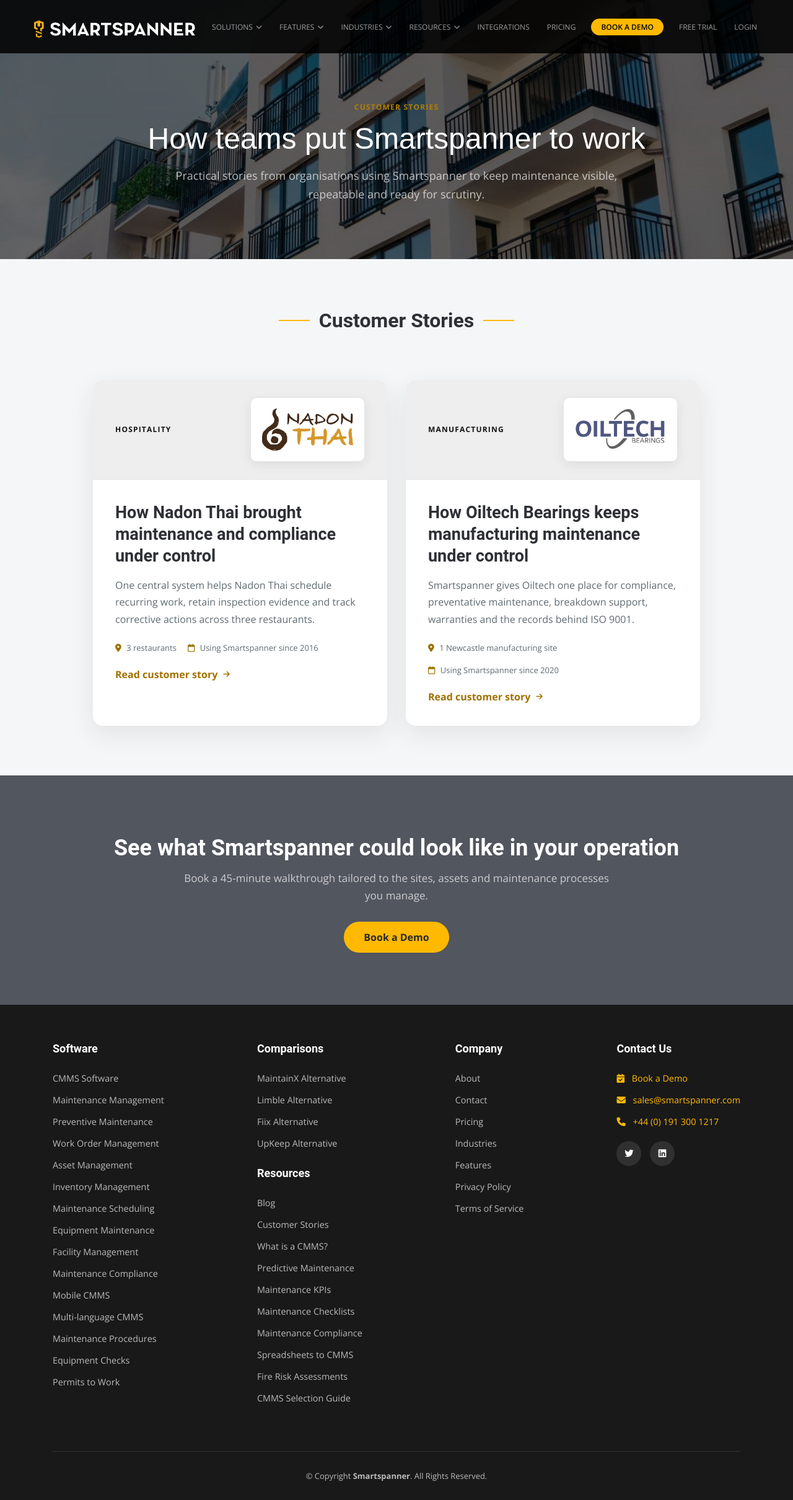
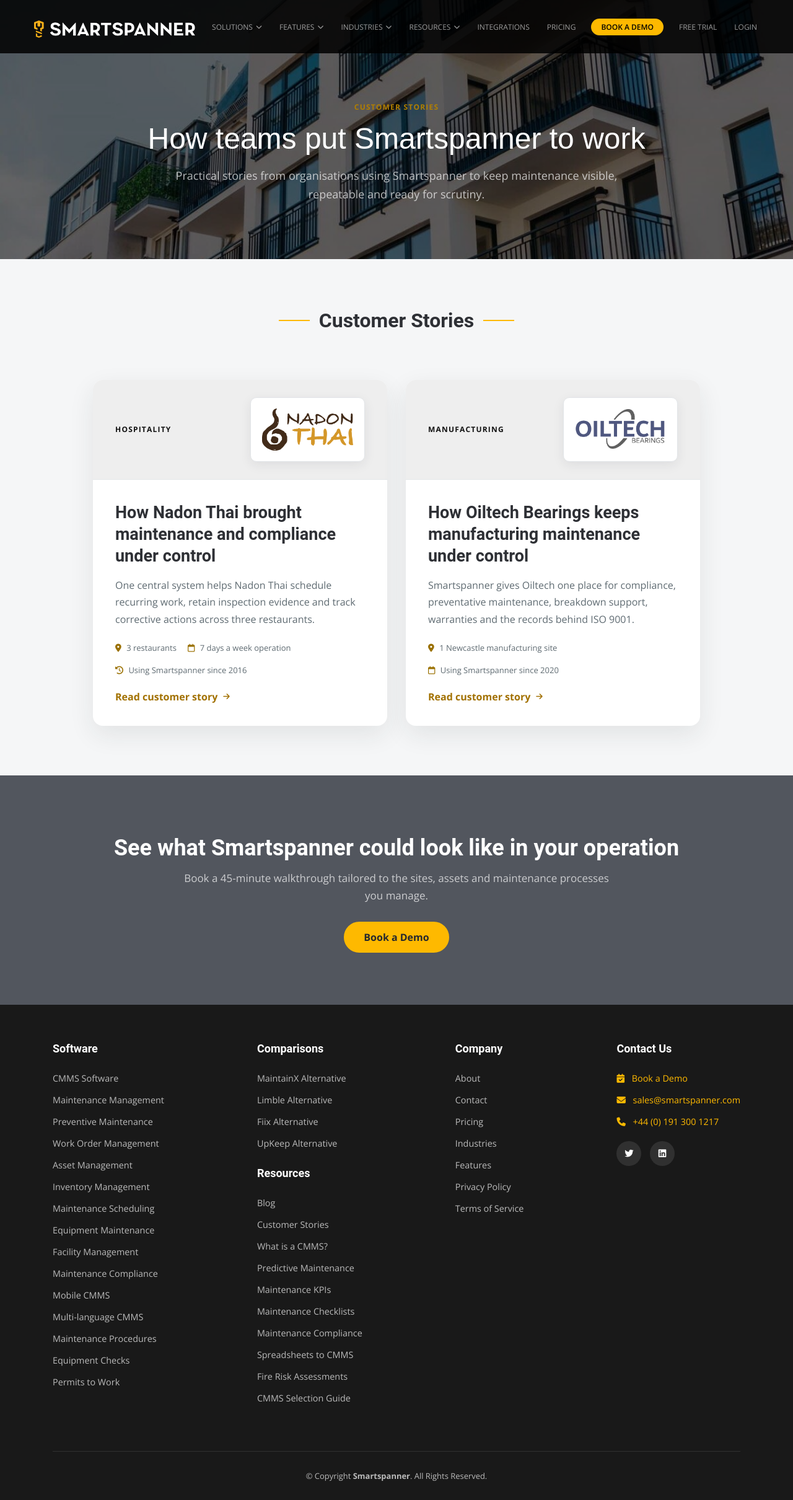
Before and after one commit to smartspanner/smartspanner.com, a Jekyll site: the page built from case-studies.html, in a window 1280 px wide. Shown: the whole page at 62% size. Built offline with Jekyll 4.4.1, drawn with Linux system fonts in a browser that asks for light colours.

Commit message:
style: expand Nadon Thai card facts

```diff
--- a/_data/case_studies.yml
+++ b/_data/case_studies.yml
@@ -4,7 +4,8 @@
   logo: /assets/img/case-studies/nadon-thai-logo.png
   industry: Hospitality
   locations: 3 restaurants
-  operating_model: Using Smartspanner since 2016
+  operating_model: 7 days a week operation
+  tenure: Using Smartspanner since 2016
   primary_use: Maintenance & compliance
   title: How Nadon Thai brought maintenance and compliance under control
   summary: One central system helps Nadon Thai schedule recurring work, retain inspection evidence and track corrective actions across three restaurants.
--- a/case-studies.html
+++ b/case-studies.html
@@ -41,6 +41,9 @@
             <div class="case-study-index-facts">
               <span><i class="fa-solid fa-location-dot" aria-hidden="true"></i> {{ study.locations }}</span>
               <span><i class="fa-regular fa-calendar" aria-hidden="true"></i> {{ study.operating_model }}</span>
+              {% if study.tenure %}
+              <span class="case-study-index-fact-full"><i class="fa-solid fa-clock-rotate-left" aria-hidden="true"></i> {{ study.tenure }}</span>
+              {% endif %}
             </div>
             <a href="{{ study.url | relative_url }}" class="case-study-text-link">Read customer story <i class="fa-solid fa-arrow-right" aria-hidden="true"></i></a>
           </div>
--- a/style.css
+++ b/style.css
@@ -4149,6 +4149,10 @@
   font-size: 13px;
 }
 
+.case-study-index-facts .case-study-index-fact-full {
+  flex-basis: 100%;
+}
+
 .case-study-index-facts i {
   color: #9a7000;
   margin-right: 5px;
```
Also changed, not shown: style.min.css.
